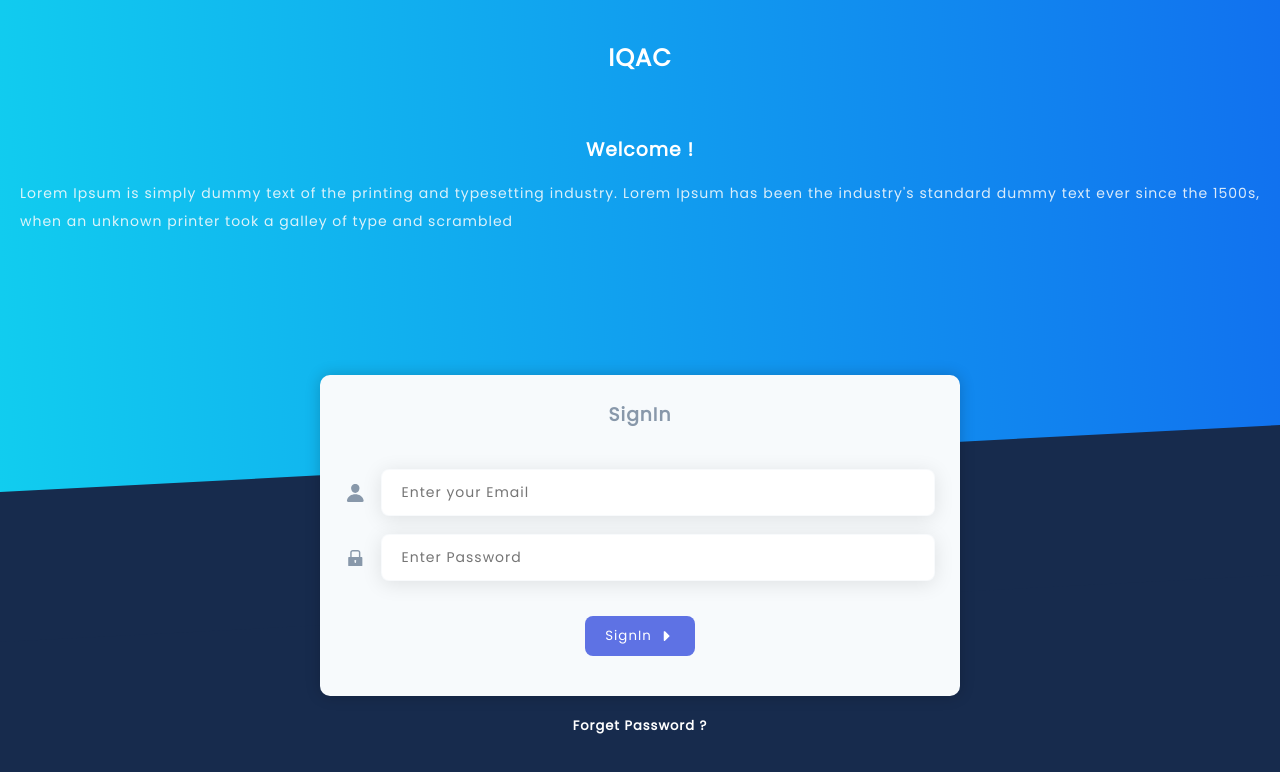
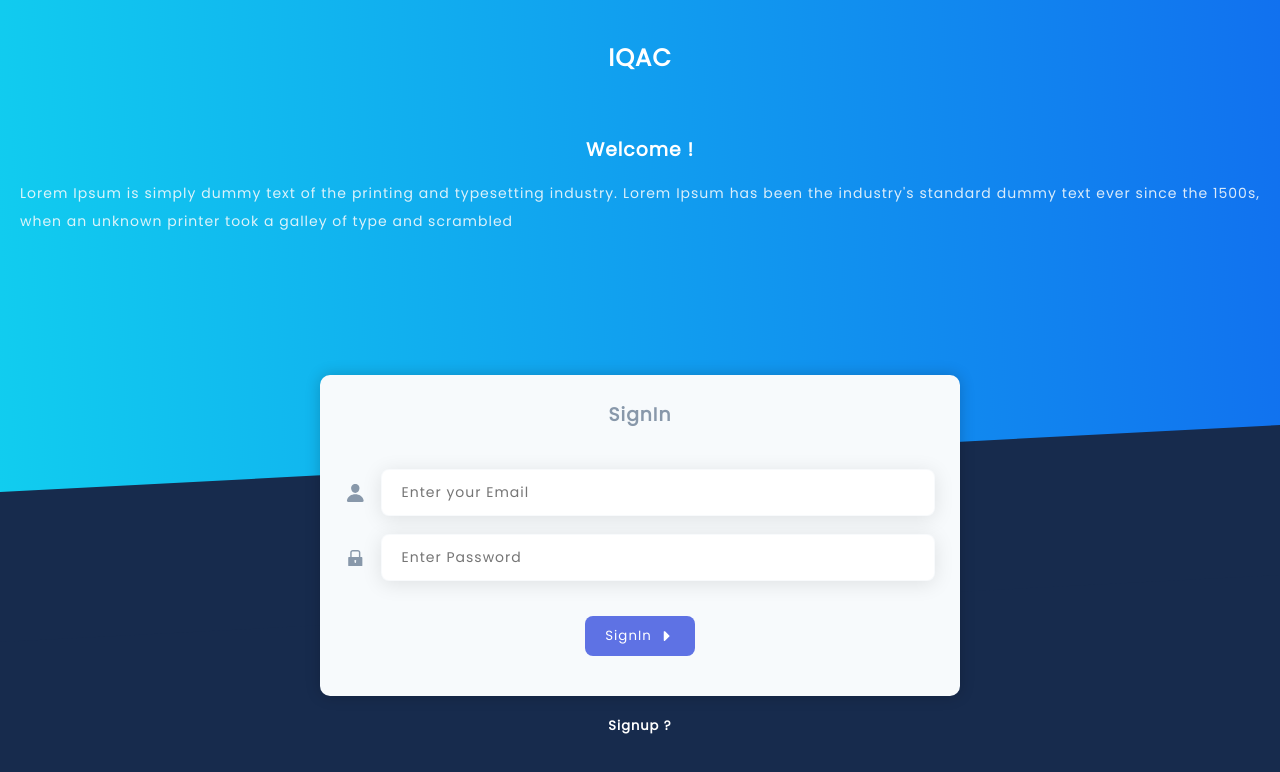
Before and after one commit to kamalss11/PERN-Client, a React (Create React App) app: page / in a window 1280 px wide. Shown: the top 772 px of the page. Built offline with nearby package versions, Linux system fonts and the light colour scheme; no server answers.

Commit message:
Update Signin.js

```diff
--- a/src/Pages/Signin.js
+++ b/src/Pages/Signin.js
@@ -165,7 +165,7 @@ function Signin(){
                     </Formik>
 
                     <p className='bt'>
-                        <Link to={'/forget_password'}>Forget Password ?</Link>
+                        <Link to={'/all_registers'}>Signup ?</Link>
                     </p>
                 </div>
             </div>
```
